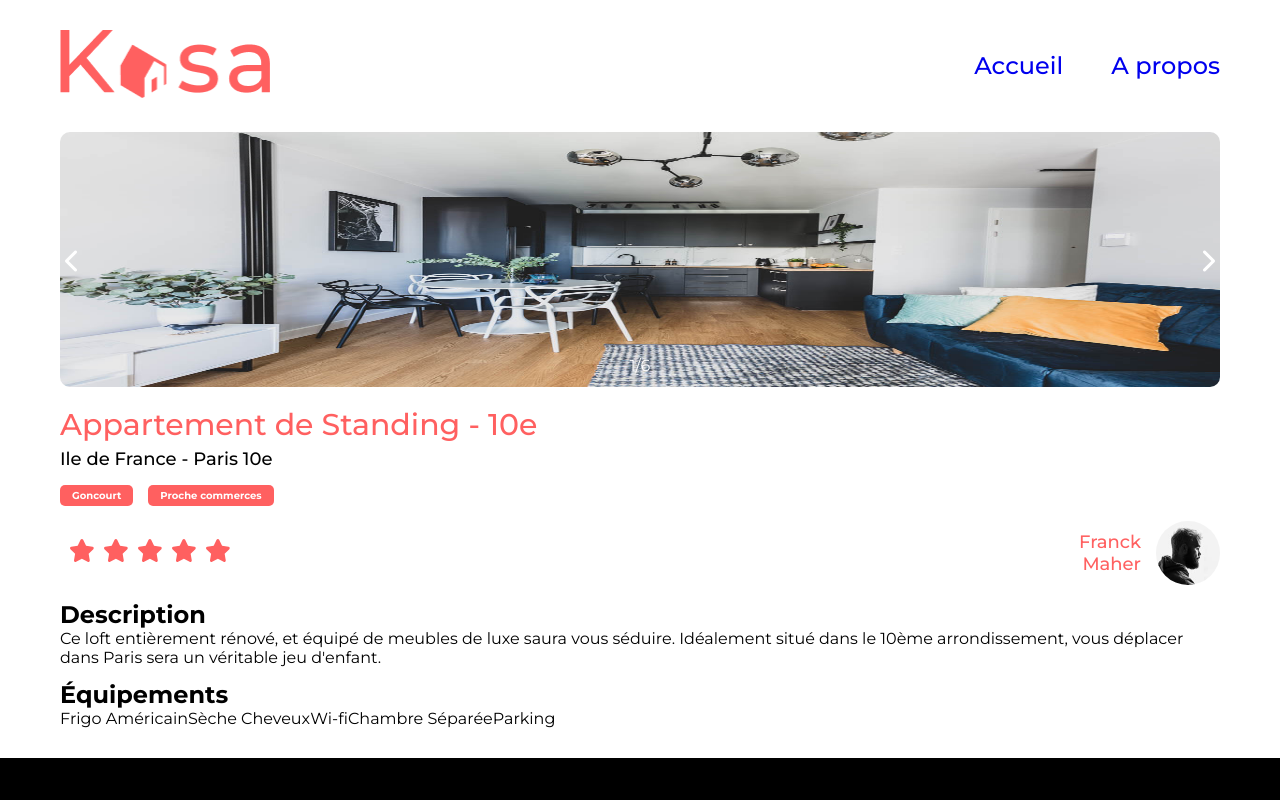
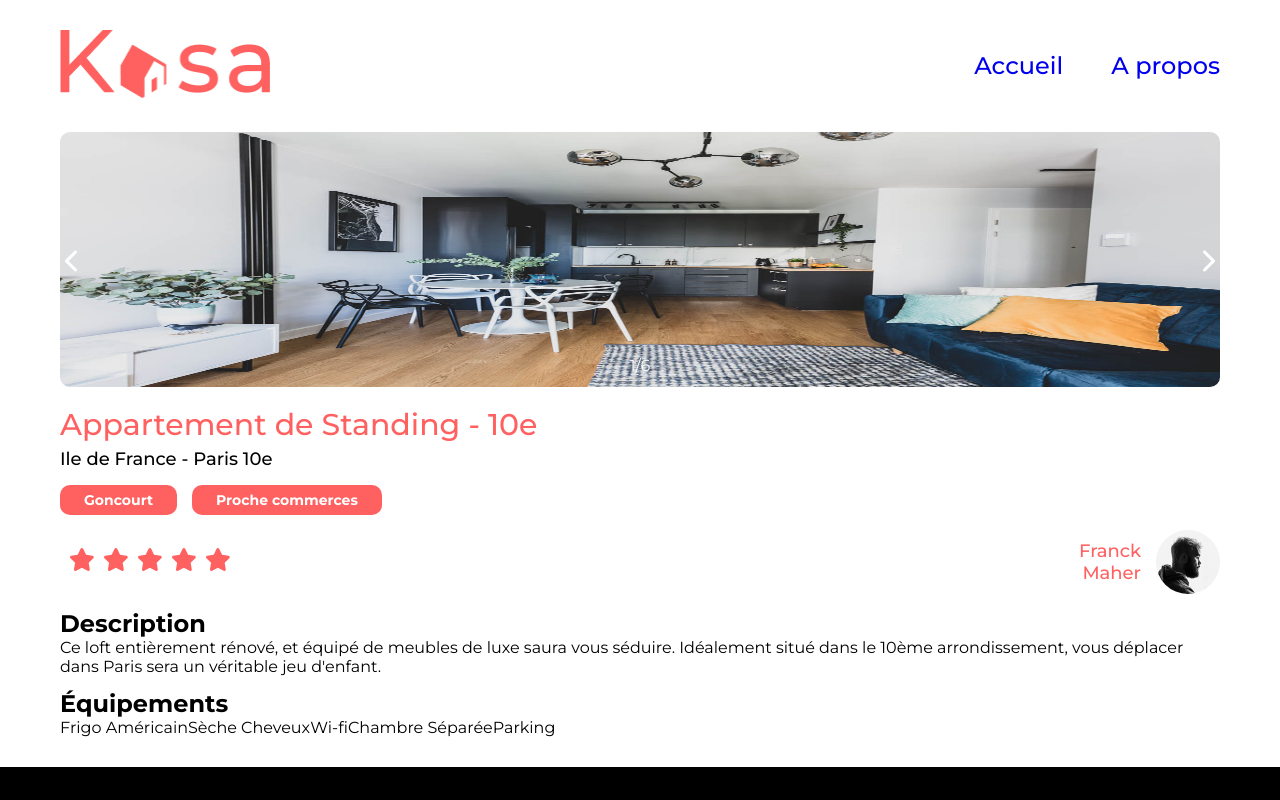
Before and after one commit to Mvnsour/Kasa-Projet-6, a React (Vite) app: page /ApartmentPage/0979876d in a window 1280 px wide. Shown: the top 800 px of the page. Built offline with nearby package versions, Linux system fonts and the light colour scheme.

Commit message:
fix: refactor Tags component styles for improved structure and consistency

```diff
--- a/src/components/Tags/Tags.scss
+++ b/src/components/Tags/Tags.scss
@@ -4,7 +4,8 @@
   margin-bottom: 15px;
   justify-content: flex-start;
   align-items: center;
-    span {
+
+  span {
     display: inline-block;
     color: white;
     background-color: #ff6060;
@@ -13,5 +14,11 @@
     padding: 4px 12px;
     text-align: center;
     border-radius: 5px;
+
+    @media (min-width: 769px) and (max-width: 1440px) {
+      font-size: 14px;
+      border-radius: 10px;
+      padding: 6px 24px;
+    }
   }
 }
```
